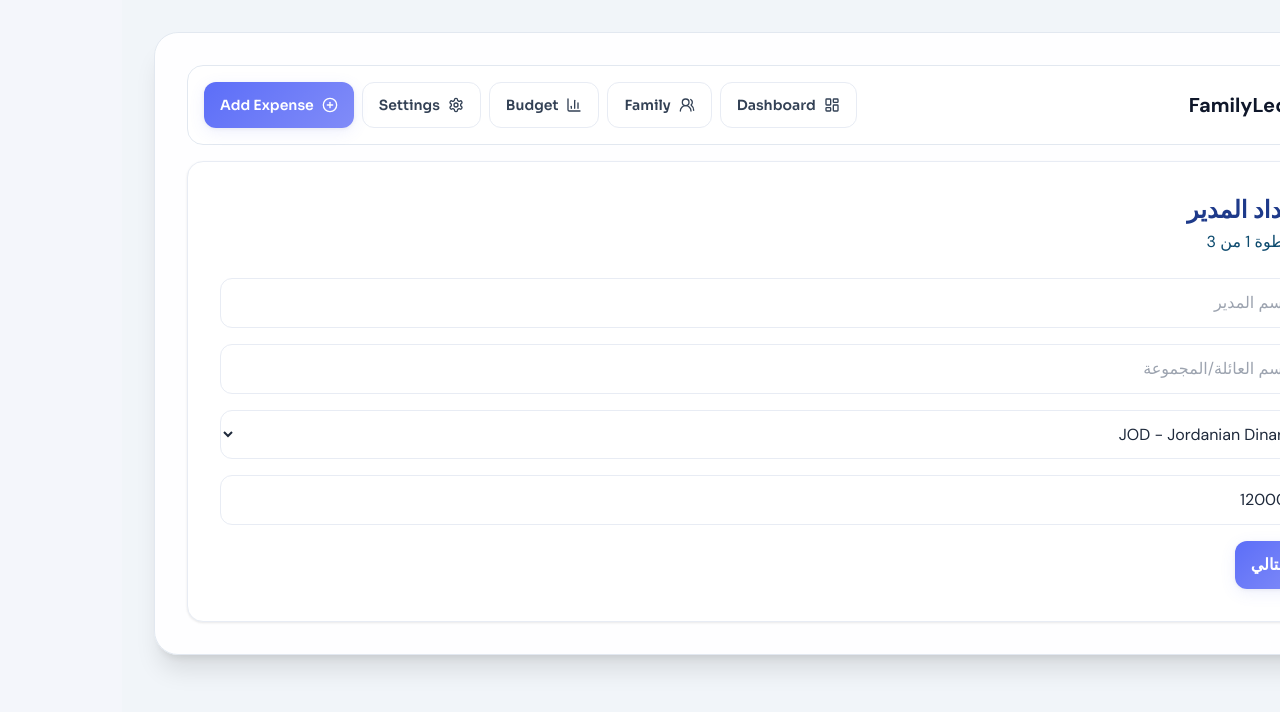
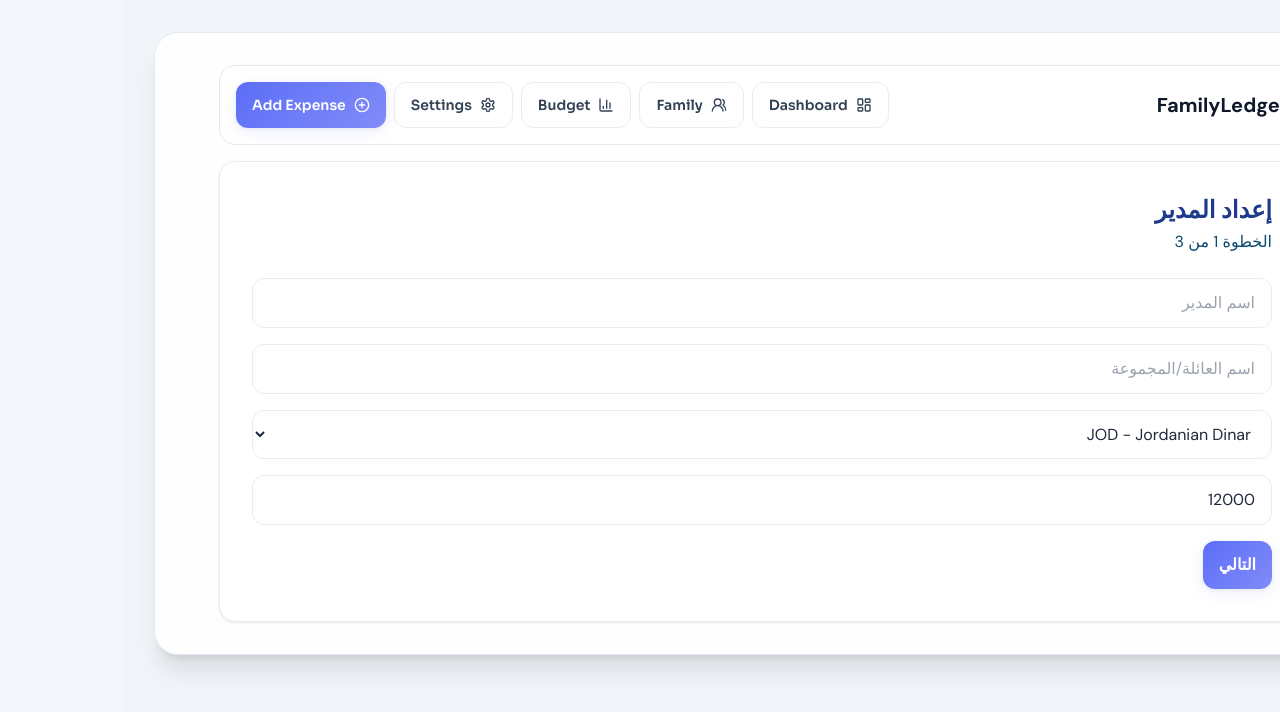
Before and after one commit to OTK-Shadi/Baytna, a Next.js app: page /admin/onboarding in a window 1280 px wide. Shown: the top 712 px of the page. Built offline with nearby package versions, Linux system fonts and the light colour scheme.

Commit message:
Stabilize desktop app shell content width

```diff
--- a/components/AppShell.tsx
+++ b/components/AppShell.tsx
@@ -12,7 +12,8 @@ const desktopNav = [
 export default function AppShell({ children }: { children: React.ReactNode }) {
   return (
     <main className="min-h-screen bg-slate-100 p-3 pb-24 md:p-6 lg:p-8">
-      <div className="mx-auto w-full max-w-7xl space-y-4 rounded-3xl border border-slate-200 bg-white/90 p-4 shadow-xl backdrop-blur md:p-6 lg:p-8">
+      <div className="mx-auto w-full rounded-3xl border border-slate-200 bg-white/90 p-4 shadow-xl backdrop-blur md:p-6 lg:p-8">
+        <div className="mx-auto w-full max-w-7xl space-y-4 px-0 md:px-6 lg:px-8">
           <nav className="hidden flex-wrap items-center gap-3 rounded-2xl border border-slate-200 bg-white p-4 md:flex md:justify-between">
             <h1 className="text-lg font-bold text-slate-900 md:text-xl">FamilyLedger</h1>
             <div className="flex flex-wrap gap-2 text-sm md:ms-auto">
@@ -31,6 +32,7 @@ export default function AppShell({ children }: { children: React.ReactNode }) {
           </nav>
           {children}
         </div>
+      </div>
       <Link
         href="/expenses/new"
         className="fixed bottom-20 right-4 z-50 flex items-center gap-2 rounded-full bg-indigo-600 px-4 py-3 text-sm font-semibold text-white shadow-lg shadow-indigo-200 transition hover:bg-indigo-500 md:hidden"
```
Lines whose indentation alone changed are shown as unchanged.
